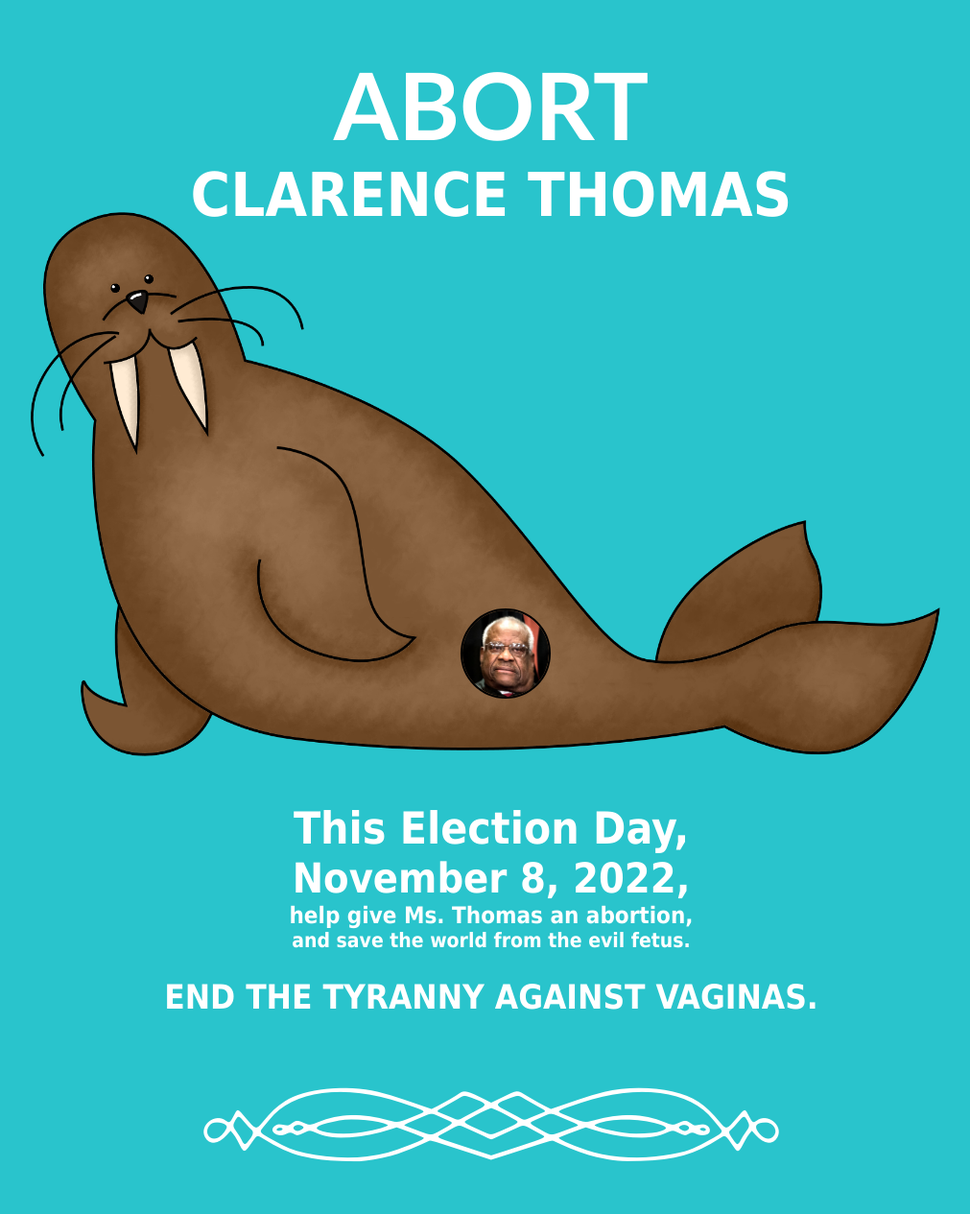
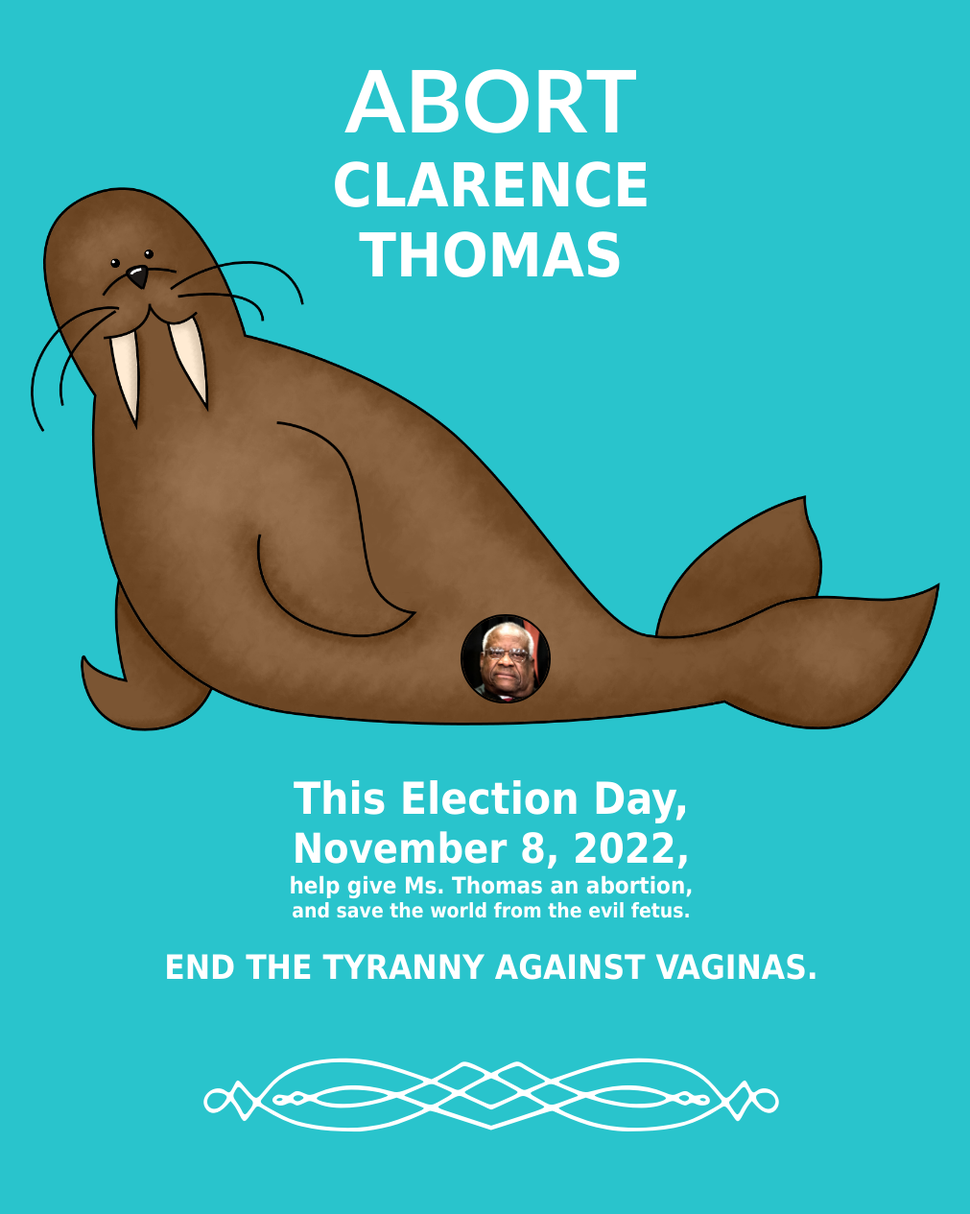
Before and after one commit to AbortTheGOP/AbortTheGOP.github.io, a plain HTML site: page index.html in a window 1280 px wide. Shown: the top 1265 px of the page at 96% size, without its empty margins (128-1139 px from the left). Drawn offline with Linux system fonts and the light colour scheme.

Commit message:
Update index.html

```diff
--- a/index.html
+++ b/index.html
@@ -28,14 +28,14 @@
 	</head>
 	<body>
 		<br><br>
-		<h1 style="text-align: center; font-size: 63px; margin-top: 4px;"><div style="font-size: 97px; display: inline-block; font-family: 'Trebuchet MS';">ABORT</div><br>CLARENCE THOMAS</h1><br>
+		<h1 style="text-align: center; font-size: 63px; margin-top: 3px;"><div style="font-size: 90px; display: inline-block; font-family: 'Trebuchet MS';">ABORT</div><br>CLARENCE<br>THOMAS</h1>
 
-		<img src="./worthless.jpg" style=" z-index: 105; position: absolute; width: 7%; margin-top: 26%; left: 47.5%; border: 2px solid black; border-radius: 100%;  "/>
+		<img src="./worthless.jpg" style=" z-index: 105; position: absolute; width: 7%; margin-top: 23%; left: 47.5%; border: 2px solid black; border-radius: 100%;  "/>
 
-			<img src="./Mom1.png" style="z-index: 100; position: aboslute; width: 75%; margin-top: -80px; margin-left: 12%;"/>
+			<img src="./Mom1.png" style="z-index: 100; position: aboslute; width: 75%; margin-top: -150px; margin-left: 12%;"/>
 
 
-		<h2 style="text-align: center; margin-top: -10px;">
+		<h2 style="text-align: center; margin-top: -15px;">
 			<div style="font-size: 46px"><br>This Election Day,<br></div>
 			<div style="font-size: 43px">November 8, 2022,<br></div>
 			<div style="font-size: 24px">help give Ms. Thomas an abortion,<br></div>
```
